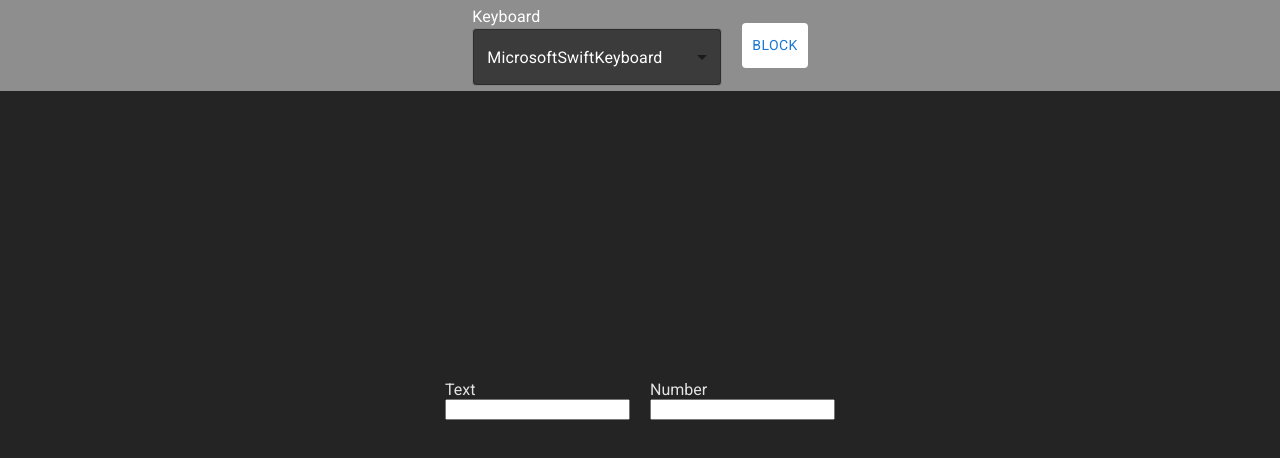
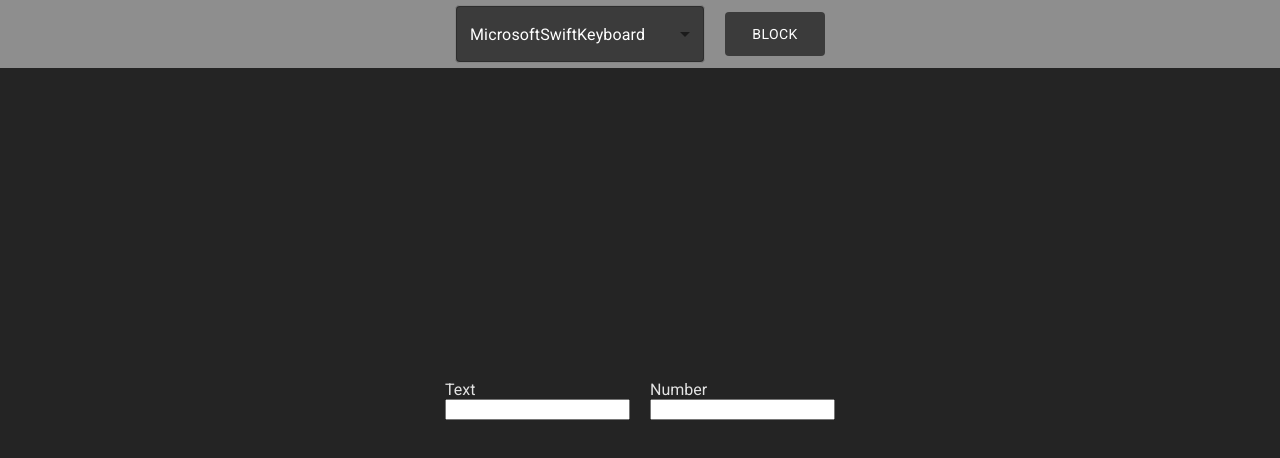
Before and after one commit to Maiiialen/Custom_Virtual_Keyboard, a React (Vite) app: page / in a window 1280 px wide. Shown: the top 458 px of the page. Built offline with nearby package versions, Linux system fonts and the light colour scheme.

Commit message:
fix: change button style

```diff
--- a/src/App.tsx
+++ b/src/App.tsx
@@ -3,12 +3,13 @@ import Keyboard from "./components/keyboard/Keyboard";
 import {
   Box,
   Button,
-  InputLabel,
+  // InputLabel,
   MenuItem,
   Select,
   SelectChangeEvent,
 } from "@mui/material";
 import { useKeyboardStore } from "./store/store";
+import {buttonStyle} from "./AppStyle"
 
 function App({
   children,
@@ -25,7 +26,10 @@ function App({
     useKeyboardStore((state) => state.chosedKeyboard)
   );
   const allKeyboards = useKeyboardStore((state) => state.allKeyboards);
-  const [setBlocked] = useKeyboardStore((state) => [state.setBlocked]);
+  const [blocked, setBlocked] = useKeyboardStore((state) => [
+    state.blocked,
+    state.setBlocked,
+  ]);
 
   if (customConfig) {
     // if(customConfig) // TO DO parse/safeparse with zod
@@ -47,8 +51,8 @@ function App({
   };
 
   const changeBlocked = () => {
-    setBlocked(!useKeyboardStore.getState().blocked)
-  }
+    setBlocked(!useKeyboardStore.getState().blocked);
+  };
 
   return (
     <Box>
@@ -75,12 +79,12 @@ function App({
           }}
         >
           <Box>
-            <InputLabel id="demo-simple-select-label" sx={{ color: "white" }}>
+            {/* <InputLabel id="demo-simple-select-label" sx={{ color: "white" }}>
               Keyboard
-            </InputLabel>
+            </InputLabel> */}
             <Select
               value={keyboardName}
-              label="Keyboard"
+              // label="Keyboard"
               onChange={handleChangeKeyboardName}
               sx={{
                 backgroundColor: "#3b3b3b",
@@ -94,8 +98,8 @@ function App({
               ))}
             </Select>
           </Box>
-          <Button sx={{ backgroundColor: "white", padding: "10px" }} onClick={changeBlocked}>
-            Block
+          <Button sx={buttonStyle} onClick={changeBlocked}>
+            {blocked ? "unblock" : "block"}
           </Button>
         </Box>
         {children}
--- /dev/null
+++ b/src/AppStyle.ts
@@ -0,0 +1,10 @@
+export const buttonStyle = {
+  color: "white",
+  backgroundColor: "#3b3b3b",
+  width: "100px",
+  padding: "10px",
+  ":hover": {
+    color: "black",
+    backgroundColor: "white",
+  },
+};
--- a/src/components/keyboard/Keyboard.tsx
+++ b/src/components/keyboard/Keyboard.tsx
@@ -39,6 +39,7 @@ function CustomKeyboard() {
         type: (event.target as HTMLInputElement).type,
       });
     setPreviousValue((event.target as HTMLInputElement).value);
+    setLayoutName("default")
   };
 
   const handleCloseKeyboard = () => {
```
